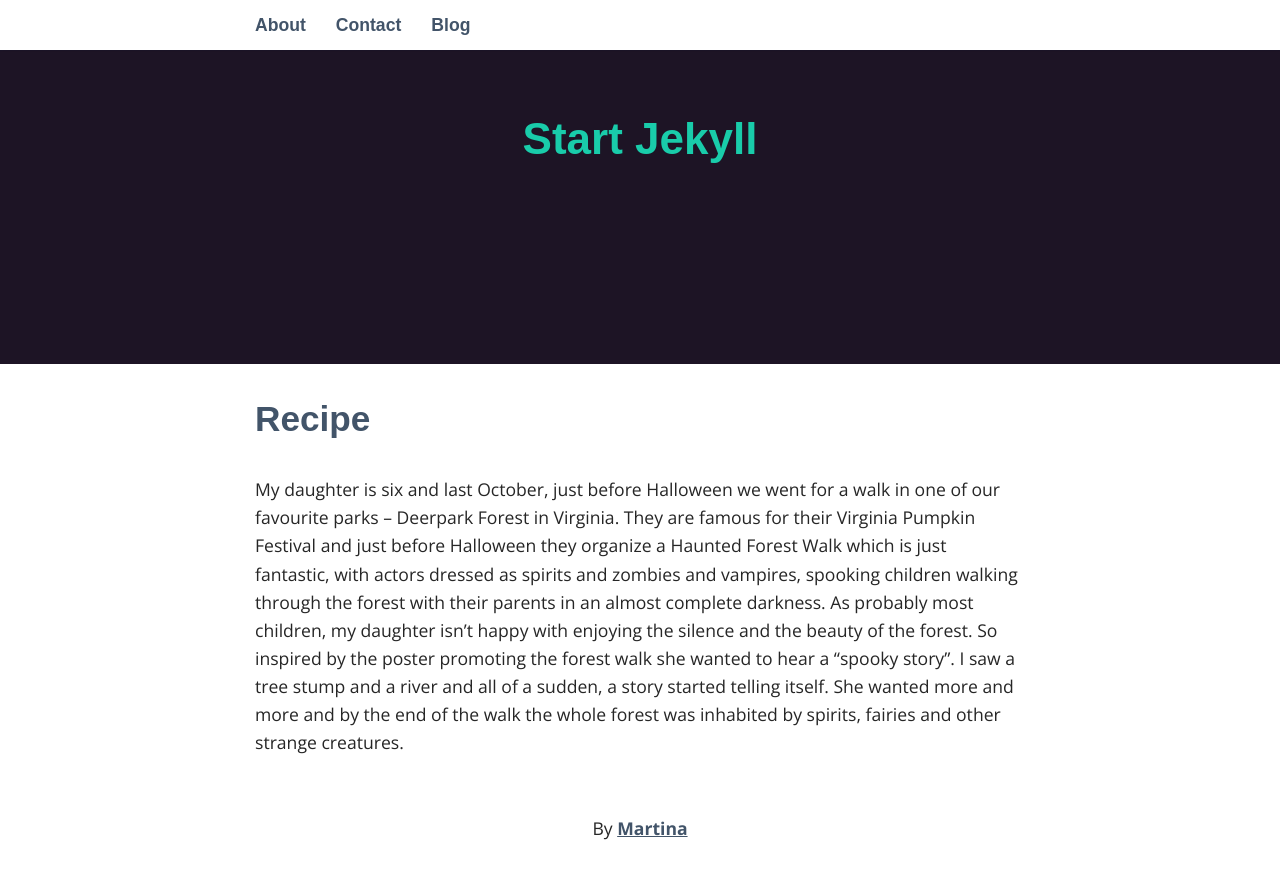
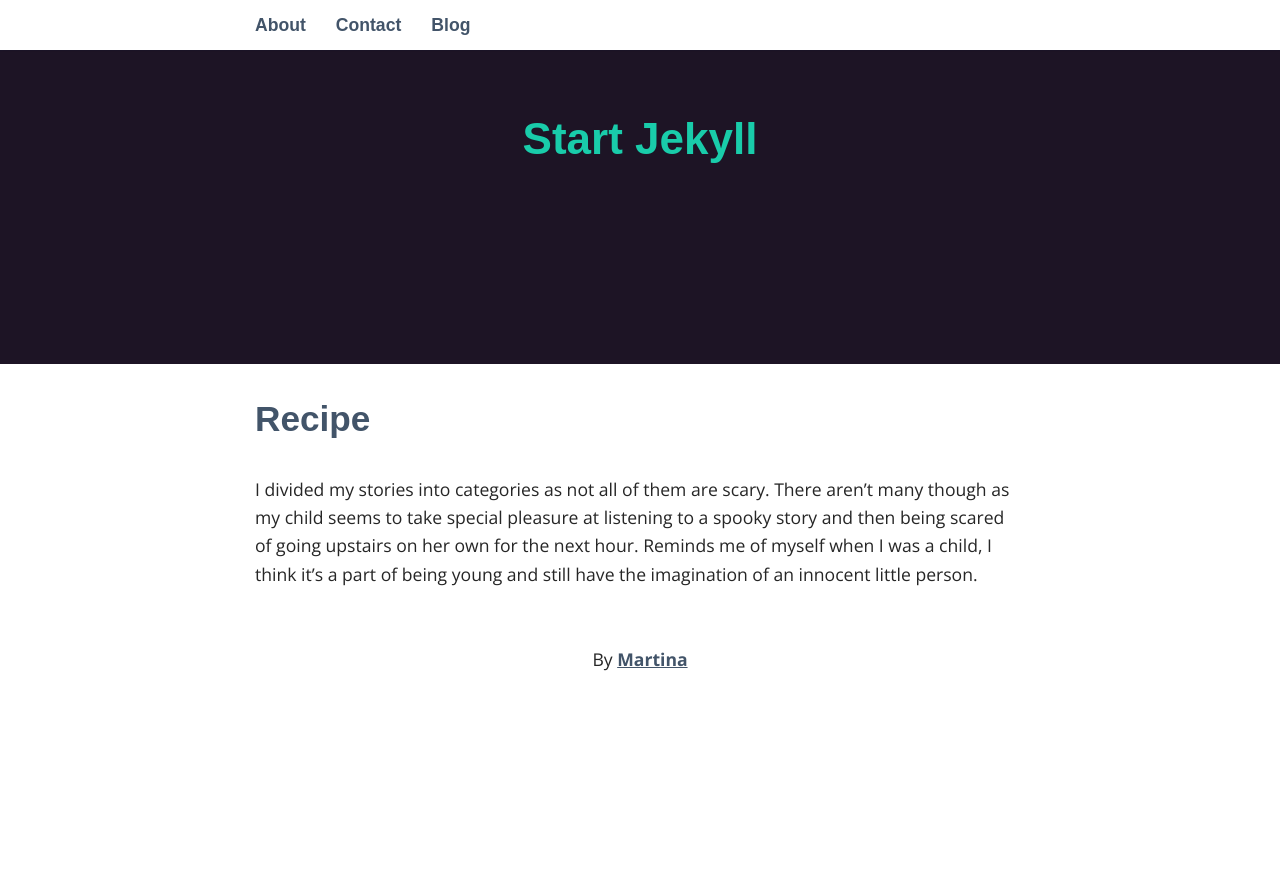
Before and after one commit to MartinaJunkers/mypublisher, a Jekyll site: the page built from index.html, in a window 1280 px wide and 900 px high, scrolled down 136 px. Shown: the top 879 px of the window. Built offline with Jekyll 4.4.1, drawn with Linux system fonts in a browser that asks for light colours; some web fonts are replaced; after the commit the page ends 900 px from its top, so only the background shows below that.

Commit message:
Update index.html

```diff
--- a/index.html
+++ b/index.html
@@ -4,6 +4,4 @@
 
   <h2>Recipe</h2>
 
-  My daughter is six and last October, just before Halloween we went for a walk in one of our favourite parks – Deerpark Forest in Virginia. They are famous for their Virginia Pumpkin Festival and just before Halloween they organize a Haunted Forest Walk which is just fantastic, with actors dressed as spirits and zombies and vampires, spooking children walking through the forest with their parents in an almost complete darkness.
-
-As probably most children, my daughter isn’t happy with enjoying the silence and the beauty of the forest. So inspired by the poster promoting the forest walk she wanted to hear a “spooky story”. I saw a tree stump and a river and all of a sudden, a story started telling itself. She wanted more and more and by the end of the walk the whole forest was inhabited by spirits, fairies and other strange creatures.
+  I divided my stories into categories as not all of them are scary. There aren’t many though as my child seems to take special pleasure at listening to a spooky story and then being scared of going upstairs on her own for the next hour. Reminds me of myself when I was a child, I think it’s a part of being young and still have the imagination of an innocent little person.
```
